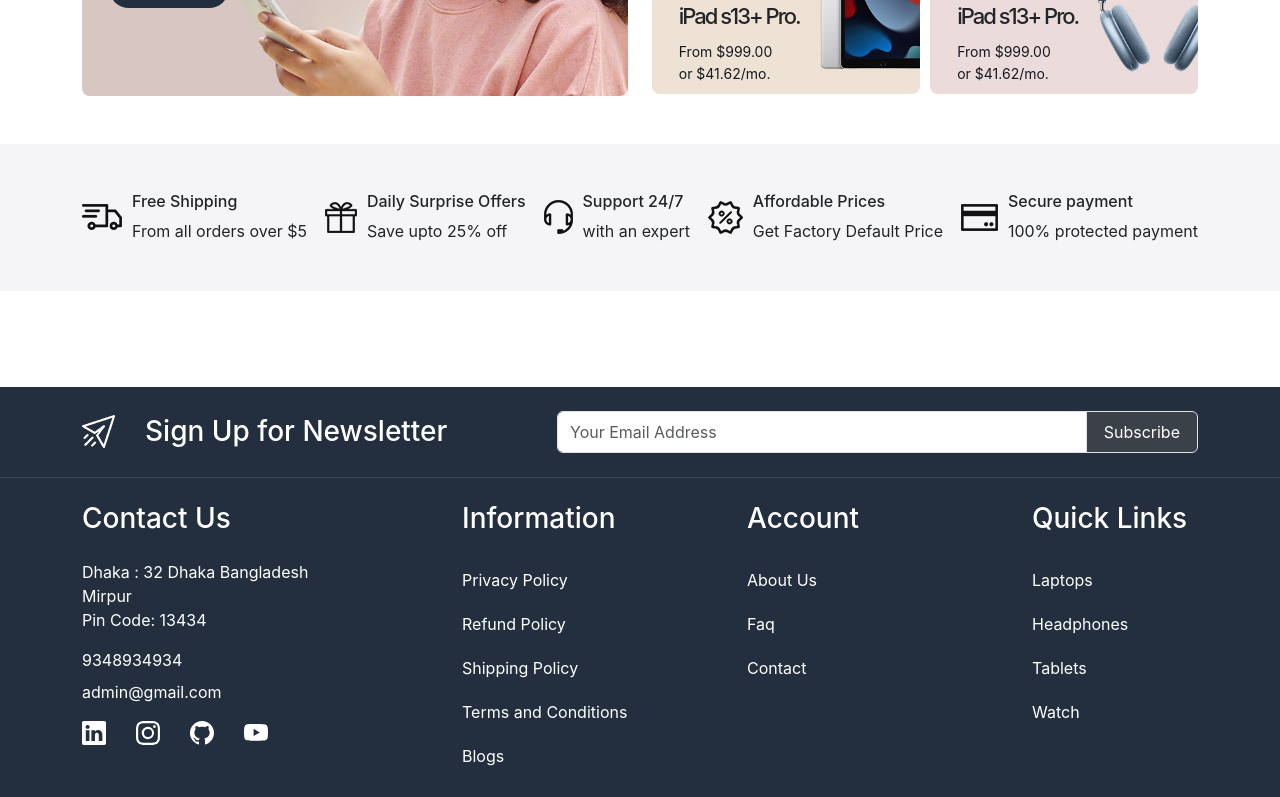
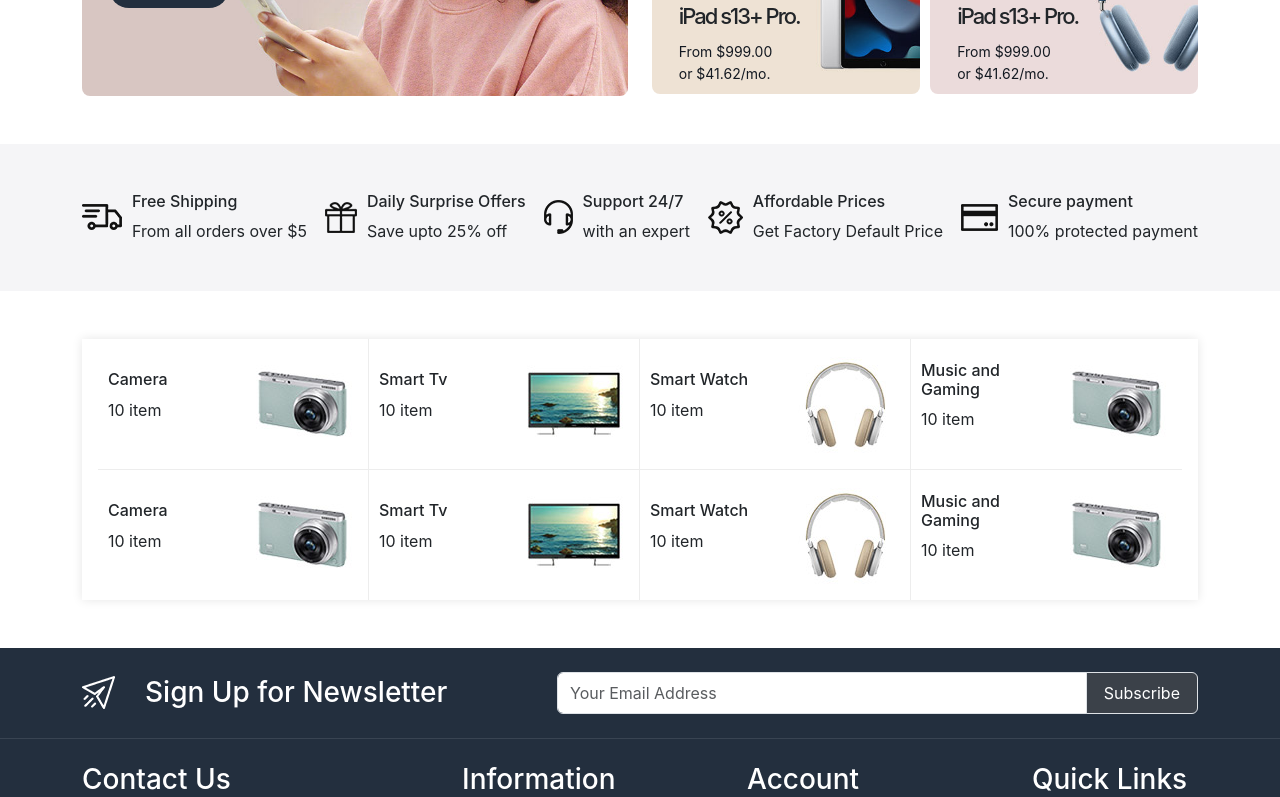
Before and after one commit to nrasel/ecommerce-mern, a React (Create React App) app: page / in a window 1280 px wide. Shown: the part 533-1330 px from the top of the page. Built offline with nearby package versions, Linux system fonts and the light colour scheme; a web font is replaced by a local one.

Commit message:
home categories

```diff
--- a/src/App.css
+++ b/src/App.css
@@ -10,6 +10,7 @@
   --color-232f3e: #232f3e;
   --color-bf4800: #bf4800;
   --color-f5f5f7: #f5f5f7;
+  --color-ededed: #ededed;
 }
 body {
   font-family: "Rubik", sans-serif;
@@ -176,3 +177,33 @@ footer:not(:first-child) {
   background-color: var(--color-f5f5f7);
 }
 /* home wrapper 2 end */
+
+/* categories section start */
+.categories {
+  background-color: white;
+  box-shadow: 0 0 10px #0000001a;
+}
+.categories > div > div {
+  width: 60%;
+}
+.categories > div {
+  width: 25%;
+  padding: 10px 10px 10px 10px;
+}
+.categories > div:nth-child(1),
+.categories > div:nth-child(2),
+.categories > div:nth-child(3),
+.categories > div:nth-child(4) {
+  border-bottom: 1px solid var(--color-ededed);
+}
+.categories > div:nth-child(1),
+.categories > div:nth-child(2),
+.categories > div:nth-child(3) {
+  border-right: 1px solid var(--color-ededed);
+}
+.categories > div:nth-child(5),
+.categories > div:nth-child(6),
+.categories > div:nth-child(7) {
+  border-right: 1px solid var(--color-ededed);
+}
+/* categories section end */
--- a/src/pages/Home.js
+++ b/src/pages/Home.js
@@ -139,8 +139,64 @@ const Home = () => {
         <div className="container">
           <div className="row">
             <div className="col-12">
-              <div className="categories">
+              <div className="categories flex-wrap px-3 d-flex justify-content-between align-items-center">
+                <div className="d-flex gap-30 align-items-center">
+                  <div>
+                    <h6>Camera</h6>
+                    <p>10 item</p>
+                  </div>
+                  <img src="/images/camera.jpg" alt="camera" />
+                </div>
+                <div className="d-flex gap-30 align-items-center">
+                  <div>
+                    <h6>Smart Tv</h6>
+                    <p>10 item</p>
+                  </div>
+                  <img src="/images/tv.jpg" alt="camera" />
+                </div>
+                <div className="d-flex gap-30 align-items-center">
+                  <div>
+                    <h6>Smart Watch</h6>
+                    <p>10 item</p>
+                  </div>
+                  <img src="/images/headphone.jpg" alt="camera" />
+                </div>
+                <div className="d-flex gap-30 align-items-center">
+                  <div>
+                    <h6>Music and Gaming</h6>
+                    <p>10 item</p>
+                  </div>
+                  <img src="/images/camera.jpg" alt="camera" />
+                </div>
 
+                <div className="d-flex gap-30 align-items-center">
+                  <div>
+                    <h6>Camera</h6>
+                    <p>10 item</p>
+                  </div>
+                  <img src="/images/camera.jpg" alt="camera" />
+                </div>
+                <div className="d-flex gap-30 align-items-center">
+                  <div>
+                    <h6>Smart Tv</h6>
+                    <p>10 item</p>
+                  </div>
+                  <img src="/images/tv.jpg" alt="camera" />
+                </div>
+                <div className="d-flex gap-30 align-items-center">
+                  <div>
+                    <h6>Smart Watch</h6>
+                    <p>10 item</p>
+                  </div>
+                  <img src="/images/headphone.jpg" alt="camera" />
+                </div>
+                <div className="d-flex gap-30 align-items-center">
+                  <div>
+                    <h6>Music and Gaming</h6>
+                    <p>10 item</p>
+                  </div>
+                  <img src="/images/camera.jpg" alt="camera" />
+                </div>
               </div>
             </div>
           </div>
```
